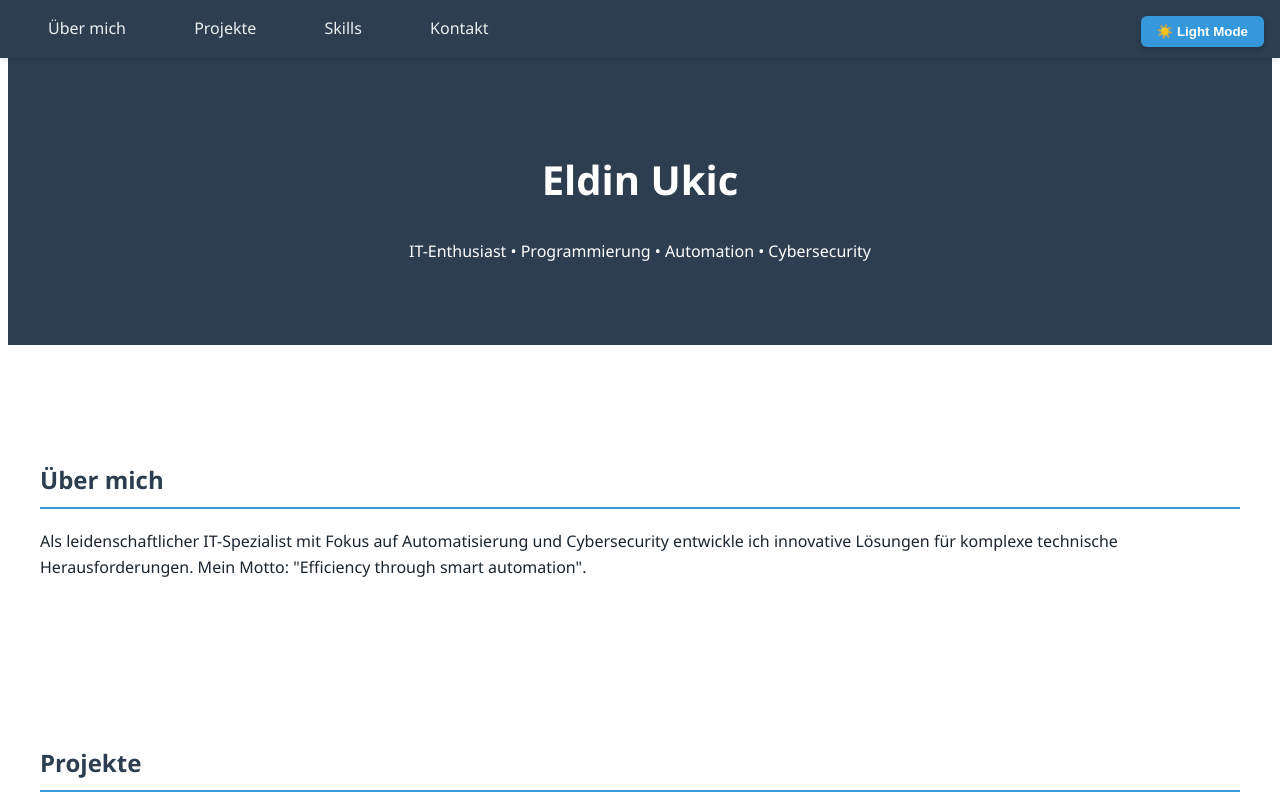
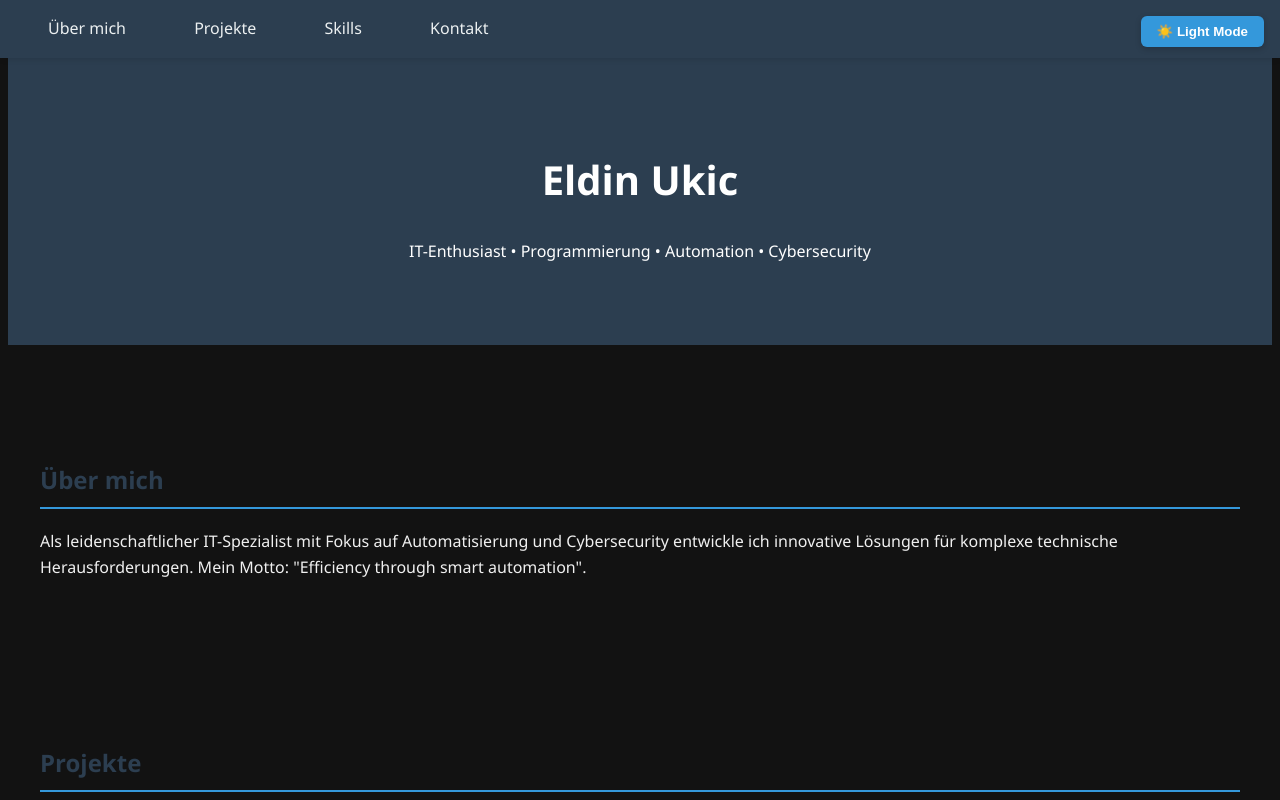
Before and after one commit to EldinUkic/EldinUkic.github.io, a plain HTML site: page index.html in a window 1280 px wide. Both pictures are taken after a click on the button "🌙 Dark Mode". Shown: the top 800 px of the page. Drawn offline with Linux system fonts and the light colour scheme.

Commit message:
Update style.css

```diff
--- a/style.css
+++ b/style.css
@@ -10,6 +10,11 @@ body {
   margin: 0;
   line-height: 1.6;
   color: var(--dark);
+}
+
+body.dark-mode {
+  background-color: #121212;
+  color: #f0f0f0;
 }
 
 nav {
```
